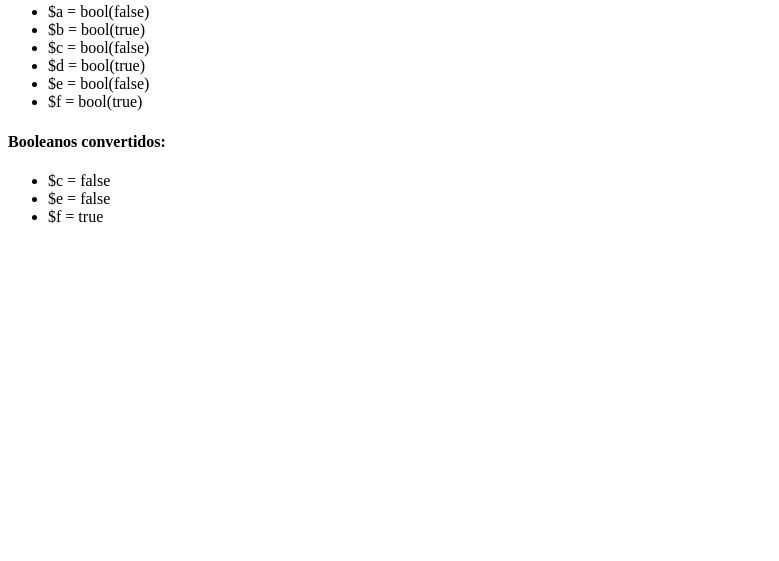
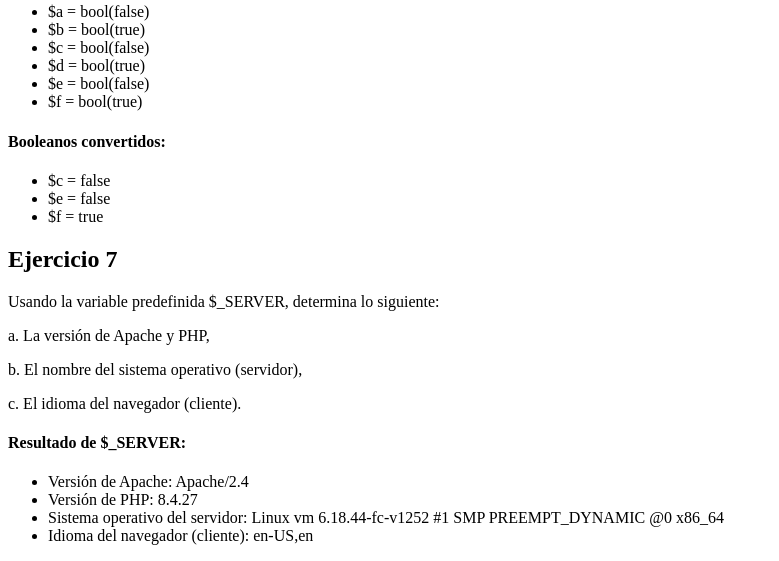
Before and after one commit to ErasmoAG/tecweb, a PHP site: page / in a window 1280 px wide. Shown: the part 2041-2602 px from the top of the page, without its empty margins (0-779 px from the left). Before the commit the page ends 2264 px from the top, so only its background shows below. Run offline with PHP 8.4, Linux system fonts and the light colour scheme.

Commit message:
Se realizo el septimo ejercicio

```diff
--- a/practicas/p04-base/index.php
+++ b/practicas/p04-base/index.php
@@ -176,5 +176,24 @@
     echo "</ul>";
  ?>
 
+    <h2>Ejercicio 7</h2>
+    <p>Usando la variable predefinida $_SERVER, determina lo siguiente:</p>
+    <p>a. La versión de Apache y PHP,</p>
+    <p>b. El nombre del sistema operativo (servidor),</p>
+    <p>c. El idioma del navegador (cliente).</p>
+
+    <?php
+    echo '<h4>Resultado de $_SERVER:</h4>';
+    echo '<ul>';
+
+
+    echo "<li>Versión de Apache: ".$_SERVER['SERVER_SOFTWARE']."</li>";
+    echo "<li>Versión de PHP: ".phpversion()."</li>";
+    echo "<li>Sistema operativo del servidor: ".php_uname()."</li>";
+    echo "<li>Idioma del navegador (cliente): ".$_SERVER['HTTP_ACCEPT_LANGUAGE']."</li>";
+
+    echo '</ul>';
+
+?>
 </body>
 </html>
```
